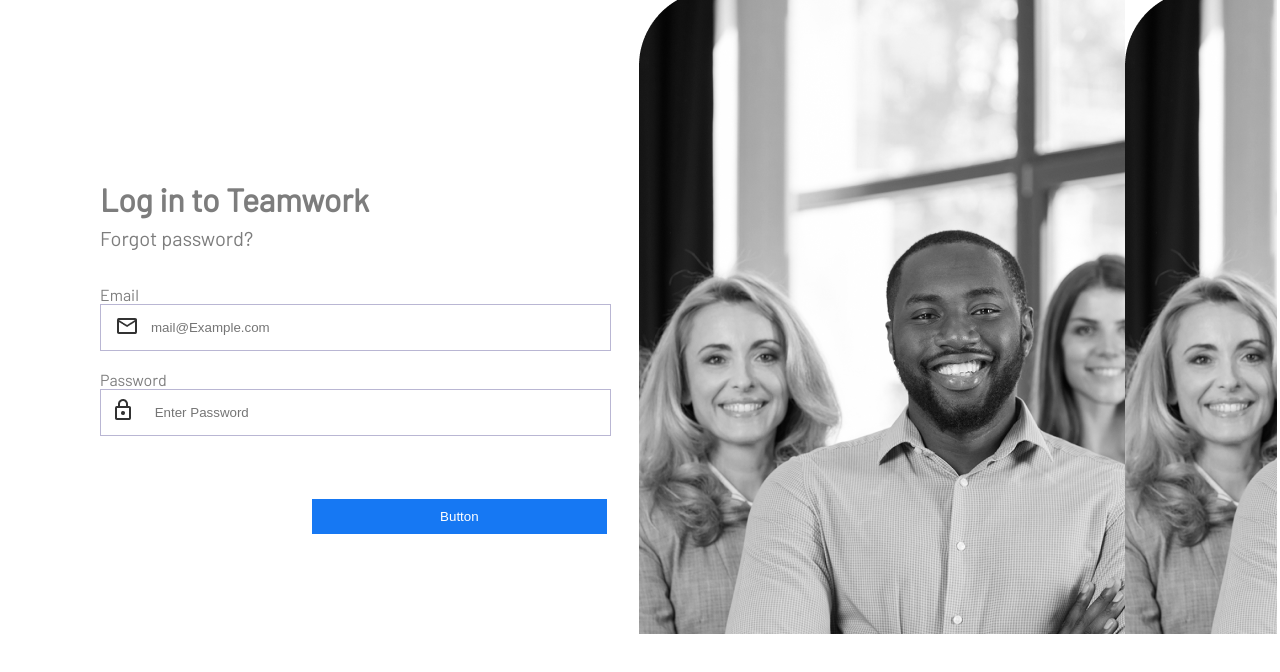
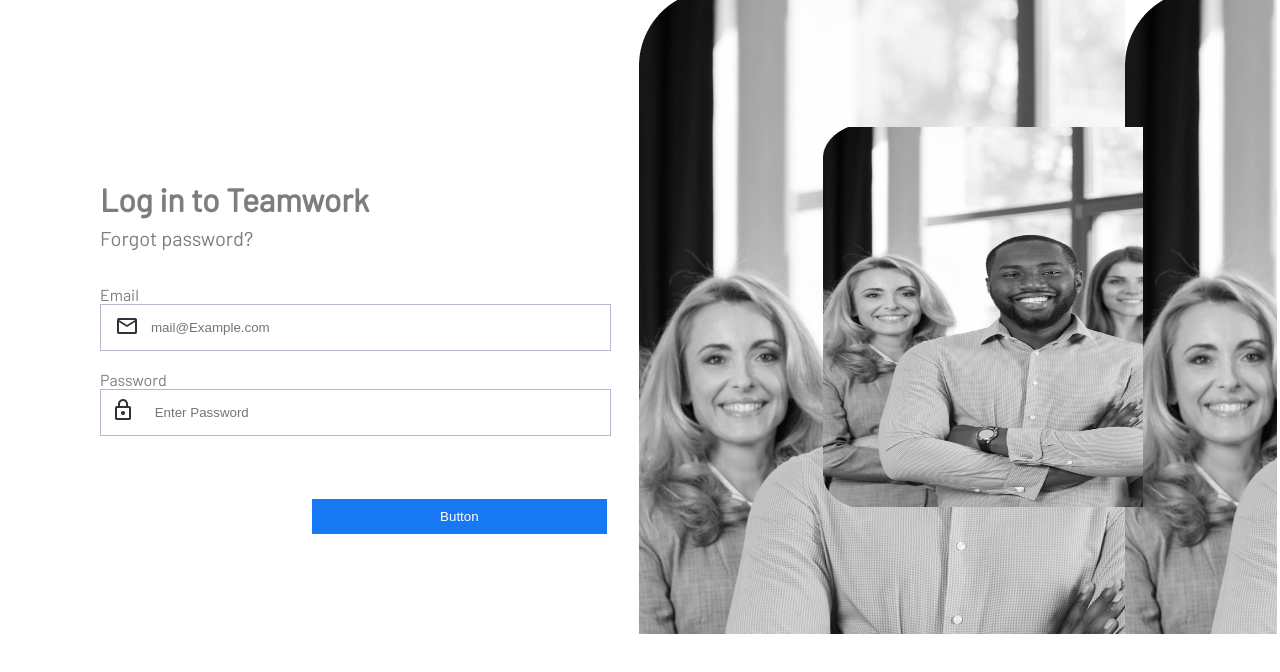
Before and after one commit to tbf-challenge/teamwork-fe, a React (Create React App) app: page /login in a window 1280 px wide. Shown: the top 672 px of the page. Built offline with nearby package versions, Linux system fonts and the light colour scheme; a web font is replaced by a local one.

Commit message:
edited login pages

```diff
--- a/src/auth/login/Login.jsx
+++ b/src/auth/login/Login.jsx
@@ -2,7 +2,7 @@
 import { useForm } from "react-hook-form";
 import swal from "sweetalert";
 import LoginContainer from "./LoginStyle";
-// import img1 from "../../Assets/images/image 1.png";
+import img1 from "../../Assets/images/image 1.png";
 import user from "../../Assets/images/email.png";
 import lock from "../../Assets/images/Vector.png";
 
@@ -98,7 +98,7 @@
         </div>
       </div>
       <div className="image">
-        {/* <img src={img1} alt="img1" className="img1" /> */}
+        <img src={img1} alt="img1" className="img1" />
       </div>
     </LoginContainer>
   );
```
